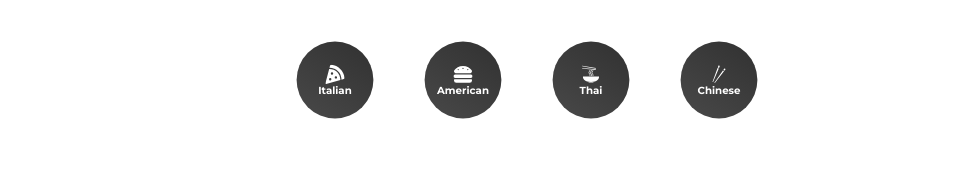
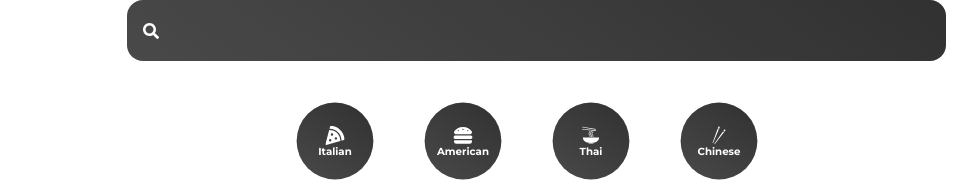
Before and after one commit to mmaazjavaid/Food-Recipe-App-REACT, a React (Create React App) app: page / in a window 1280 px wide. Shown: the top 182 px of the page, without its empty margins (97-1074 px from the left). Built offline with nearby package versions, Linux system fonts and the light colour scheme; no server answers.

Commit message:
started today

```diff
--- a/src/App.js
+++ b/src/App.js
@@ -1,9 +1,11 @@
 import Category from "./components/Category";
+import Search from "./components/Search";
 import Pages from "./pages/Pages";
 
 function App() {
   return (
     <div className="App">
+    <Search/>
     <Category/>
      <Pages/>
     </div>
--- /dev/null
+++ b/src/components/Search.jsx
@@ -0,0 +1,42 @@
+import React from 'react'
+import {useState} from'react'
+import {FaSearch} from 'react-icons/fa'
+import styled from 'styled-components'
+function Search() {
+  const [input,setinput]=useState("");
+  const submitHandler=(e)=>{}
+  return (
+    <Formstyle>
+      <FaSearch/>
+      <input
+      onChange={(e)=>{setinput(e.target.value)}}
+      value={input}
+      type="text" />
+    </Formstyle>
+
+  )
+}
+const Formstyle=styled.form`
+  margin: 0rem 6rem;
+  position: relative;
+  width: 100%;
+  input{
+    border: none;
+    background: linear-gradient(35deg,#494949,#313131);
+    font-size: 1.5rem;
+    color: white;
+    padding: 1rem 3rem;
+    border: none;
+    border-radius: 1rem;
+    outline: none;
+    width:80%;
+  }
+  svg{
+    position: absolute;
+    top: 50%;
+    left: 0%;
+    transform: translate(100%,-50%);
+    color: white;
+  }
+`;
+export default Search
```
